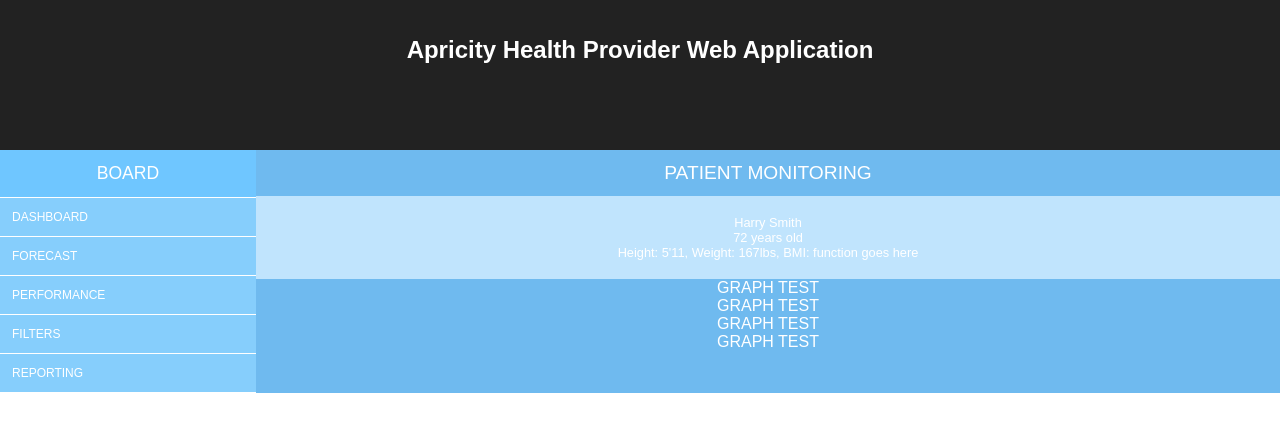
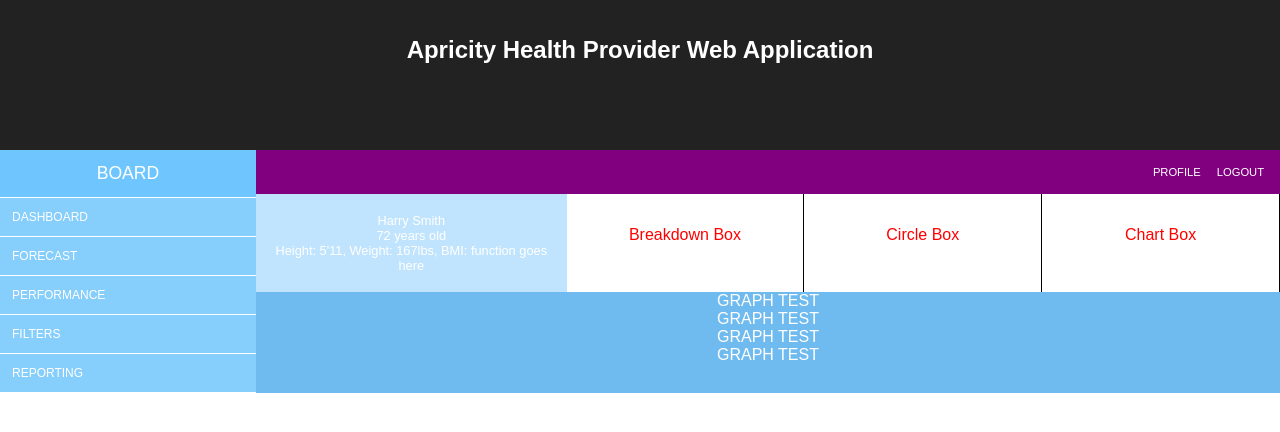
Before and after one commit to kellyclemons/apricity-health-provider-application, a React (Create React App) app: page / in a window 1280 px wide. Shown: the top 432 px of the page. Built offline with nearby package versions, Linux system fonts and the light colour scheme.

Commit message:
general markup progress

```diff
--- a/src/components/GenInfo.js
+++ b/src/components/GenInfo.js
@@ -0,0 +1,15 @@
+import React from 'react';
+import {Patient} from './Patient.js';
+
+export default class GenInfo extends React.Component {
+  render() {
+    return(
+      <div className="gen-info">
+        <Patient />
+        <div className="gen-info-box">Breakdown Box</div>
+        <div className="gen-info-box">Circle Box</div>
+        <div className="gen-info-box">Chart Box</div>
+      </div>
+    );
+  }
+}
--- a/src/components/Main.js
+++ b/src/components/Main.js
@@ -1,13 +1,17 @@
 import React from 'react';
-import {Patient} from './Patient.js';
+import Navbar from './Navbar.js';
+import GenInfo from './GenInfo.js';
+// import {Patient} from './Patient.js';
 import {Graph} from './GraphType.js';
 
 export default class Main extends React.Component {
   render() {
     return(
         <div className="main-elements">
-          <div className="main-title">Patient Monitoring</div>
-          <Patient />
+          <Navbar />
+          {/* <div className="main-title">Patient Monitoring</div> */}
+          <GenInfo />
+          {/* <Patient /> */}
           <Graph />
           <Graph />
           <Graph />
--- a/src/styles/GenInfo.css
+++ b/src/styles/GenInfo.css
@@ -0,0 +1,17 @@
+/* GENERAL INFO STYLING */
+
+.gen-info {
+  background: #228848;
+  display: flex;
+  justify-content: center;
+  /* flex-basis: 1; */
+  /* flex-grow: 1; */
+}
+
+.gen-info-box {
+  color: red;
+  padding: 2rem;
+  background: #fff;
+  width: 25%;
+  border-right: 1px solid black;
+}
```
